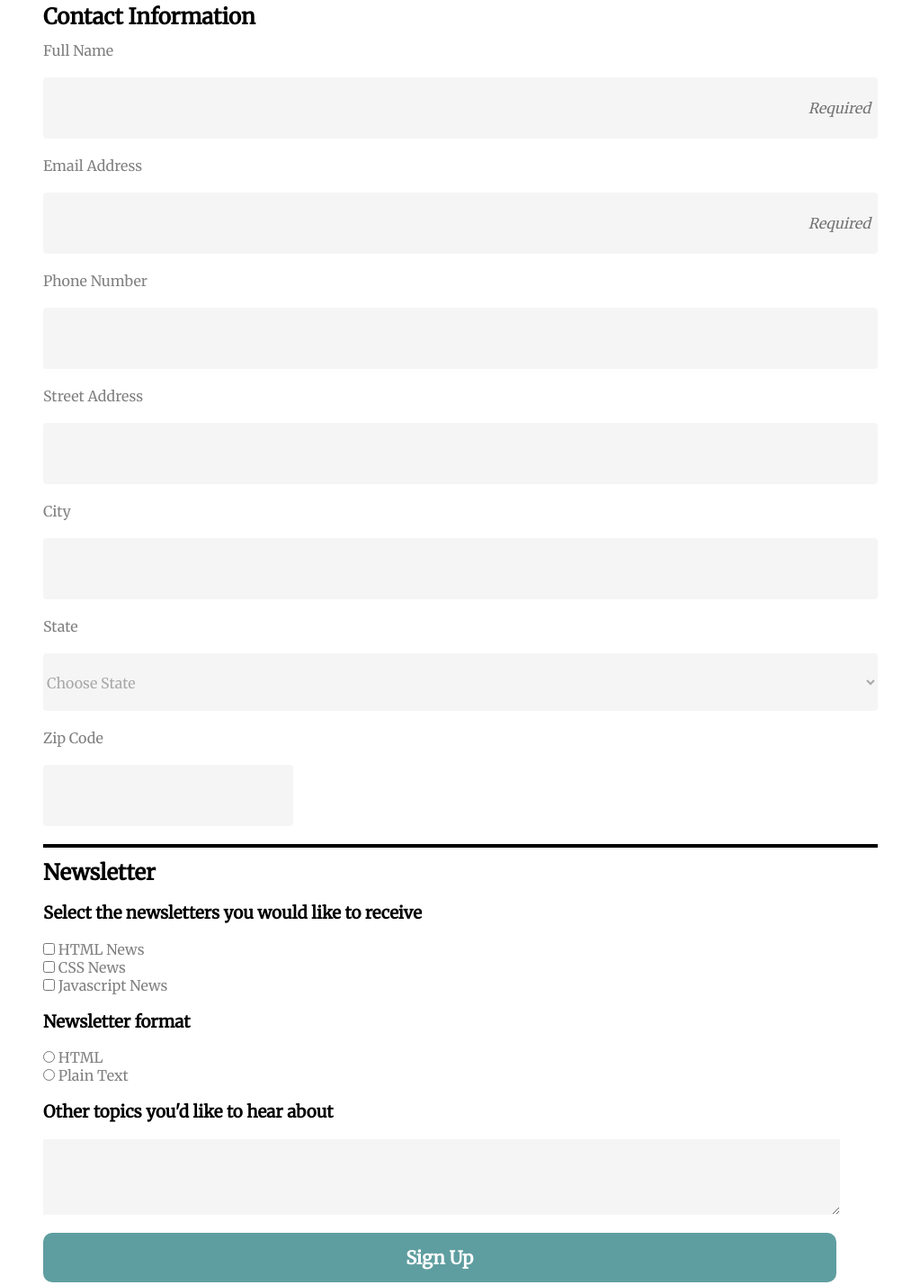
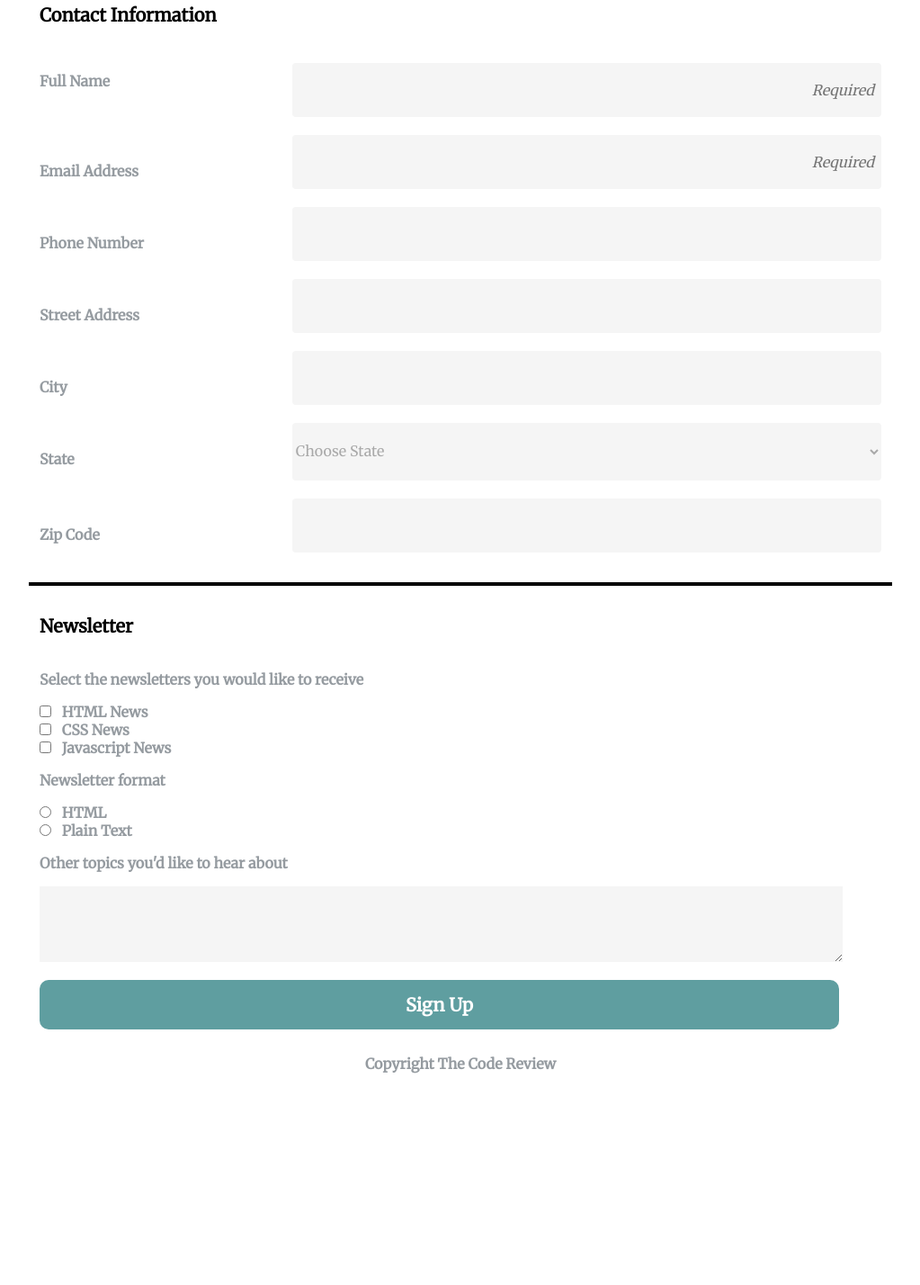
Before and after one commit to MaxwellKendall/Online-Form, a plain HTML site: page index.html in a window 1280 px wide. Shown: the part 208-1636 px from the top of the page at 90% size, without its empty margins (128-1151 px from the left). After the commit the page ends 1416 px from the top, so only its background shows below. Drawn offline with Linux system fonts and the light colour scheme.

Commit message:
Commit #2?

```diff
--- a/CSS/style.css
+++ b/CSS/style.css
@@ -8,10 +8,38 @@ Base Elements
     font-family: 'Merriweather', serif;
 }
 
+#contact,
+#newsletter {
+    border: none;
+    margin-top: 2em;
+}
+
+
+.container {
+    width: 95%;
+    margin: auto;
+}
+
+form {
+    width: 100%;
+}
+
+label,
+p {
+    color: #2d3944;
+    opacity: 0.5;
+    font-weight: bold;
+}
+
+h2 {
+    font-weight: bolder;
+    color: #2d3944;
+}
+
 #header-title {
     margin: .25em 0;
     margin-top: 0;
-    background-color: #191970;
+    background-color: #2d3944;
     color: white;
     padding: .5em;
     text-align: center;
@@ -23,11 +51,11 @@ hr {
 
 }
 
-h2 {
-    text-align: left;
-    margin: .5em 0;
+legend {
+    font-size: 1.25em;
+    margin: .75em 0;
+    font-weight: bold;
 }
-
 
 .beneath-header-container {
     padding: .25em .5em 0em .5em;
@@ -43,17 +71,6 @@ h2 {
     border: none;
 }
 
-.form {
-    display: block;
-    text-align: left;
-    padding: 1em;
-    border-radius: .5em;
-}
-
-.form label {
-    color: grey;
-}
-
 input:focus {
     border: solid 1px red;
 }
@@ -61,17 +78,13 @@ input:focus {
 input[type="text"]:nth-of-type(1n+1),
 select[name="State"] {
     background: #f5f5f5;
-    padding: 1.5em 0em;
+    padding: 1.25em 0em;
     border-radius: .25em;
     border: none;
     display: block;
     margin: 1.25em 0;
     width: 100%;
     outline: black;
-}
-
-.styled-select select {
-    height: 4em;
 }
 
 #name::-webkit-input-placeholder,
@@ -82,8 +95,11 @@ select[name="State"] {
     font-family: merriweather;
 }
 
-select:first-child {
-    color: darkgray;
+select:hover,
+input[type="submit"],
+input[type="radio"],
+input[type="checkbox"] {
+    cursor: pointer;
 }
 
 input[type="text"]:focus,
@@ -91,12 +107,15 @@ input[type="select"]:focus {
     border: .15em solid darkgray;
 }
 
-select:hover,
-input[type="submit"],
-input[type="radio"],
-input[type="checkbox"] {
-    cursor: pointer;
+select:first-child {
+    color: darkgray;
 }
+
+
+.styled-select select {
+    height: 4em;
+}
+
 
 textarea {
     background-color: #f5f5f5;
@@ -104,6 +123,14 @@ textarea {
     width: 95%;
     height: 5em;
     border: none;
+}
+
+fieldset#newsletter input {
+    margin-right: .5em;
+}
+
+#zipcode {
+    width: 30%;
 }
 
 #submit {
@@ -127,9 +154,7 @@ footer {
     margin: auto;
 }
 
-#zipcode {
-    width: 30%;
-}
+
 
 .one {
     border: none;
@@ -140,7 +165,7 @@ footer {
 
 .two {
     border: none;
-    height: .20em;
+    height: .05em;
     background-color: black;
     margin: .1em auto;
 }
@@ -161,6 +186,21 @@ Desktop/tablet Viewport
     #zipcode {
         width: 30%;
 }
+
+    fieldset#contact label {
+        width: 30%;
+        float: left;
+        line-height: 5;
+
+    }
+
+    #contact input,
+    #contact select {
+        width: 70%;
+        margin-left: auto;
+        margin-right: 0;
+    }
+
 }
 
 /***************************
--- a/index.html
+++ b/index.html
@@ -12,27 +12,27 @@
         <header>
             <h1 id="header-title">THE CODE REVIEW</h1>
         </header>
-        <div class="container">
         <div class="beneath-header-container">
         <h2 class="beneath-header-container">Sign Up for our Newsletter</h2>
         <p>Get the latest news on how your code is doing right in your inbox</p>
     </div> <!-- End of Beneath header container-->
-        <form action="example.hmtl" method="POST">
-            <div class="form">
-            <hr class="one">
-            <hr class="two">
-            <h2>Contact Information</h2>
-                <label>Full Name</label>
-                <input type="text" id="name" name="server_side" placeholder="Required">
-                <label>Email Address</label>
-                <input type="text" id="email" name="server_side" placeholder="Required">
-                <label>Phone Number</label>
-                <input type="text" id="xyz" name="server_side">
-                <label>Street Address</label>
-                <input type="text" id="xyz" name="server_side">
-                <label>City</label>
-                <input type="text" id="xyz" name="server_side">
-                <label>State</label>
+    <div class="container">
+    <hr class="one">
+    <hr class="two">
+        <form action="example.html" method="POST">
+            <fieldset id="contact">
+            <legend>Contact Information</legend>
+                <label for="name">Full Name</label>
+                <input type="text" id="name" name="name" placeholder="Required">
+                <label for="email">Email Address</label>
+                <input type="text" id="email" name="email" placeholder="Required">
+                <label for="number">Phone Number</label>
+                <input type="text" id="number" name="number">
+                <label for="address">Street Address</label>
+                <input type="text" id="address" name="address">
+                <label for="city">City</label>
+                <input type="text" id="city" name="city">
+                <label for="state">State</label>
                 <div class="styled-select">
                 <select id="state" name="State" placeholder="Choose State">
                         <option value="" selected id="grey">Choose State</option>
@@ -91,28 +91,29 @@
                 </div>
                 <label for="zipcode">Zip Code</label>
                 <input type="text" id="zipcode" name="server_side">
-            </form>
-            <form>
-                <hr class="two">
-                <h2>Newsletter</h2>
-                <h3>Select the newsletters you would like to receive</h3>
-                <input type="checkbox" id="xyz" name="server_side">
-                <label>HTML News</label><br>
-                <input type="checkbox" id="xyz" name="server_side">
-                <label>CSS News</label><br>
-                <input type="checkbox" id="xyz" name="server_side">
-                <label>Javascript News</label><br>
-                <h3>Newsletter format</h3>
-                <input type="radio" id="xyz" name="server_side">
-                <label>HTML</label><br>
-                <input type="radio" id="xyz" name="server_side">
-                <label>Plain Text</label><br>
-                <h3>Other topics you'd like to hear about</h3>
-                <textarea type="text" id="textarea" name="server_side"></textarea>
-                <input type="submit" value="Sign Up" id="submit" name="server_side">
+            </fieldset>
+            <hr class="one">
+            <fieldset id="newsletter">
+                <legend>Newsletter</legend>
+                <p>Select the newsletters you would like to receive</p>
+                <input type="checkbox" id="html" name="html">
+                <label for="html">HTML News</label><br>
+                <input type="checkbox" id="css" name="css">
+                <label for="css">CSS News</label><br>
+                <input type="checkbox" id="js" name="js">
+                <label for="js">Javascript News</label><br>
+                <p>Newsletter format</p>
+                <input type="radio" id="html2" name="html2">
+                <label for=""html2>HTML</label><br>
+                <input type="radio" id="plaintext" name="plaintext">
+                <label for="plaintext">Plain Text</label><br>
+                <p>Other topics you'd like to hear about</p>
+                <textarea type="text" id="textarea" name="textarea"></textarea>
+                <input type="submit" value="Sign Up" id="submit" name="submit">
             </div><!-- End of Form Div -->
             </fieldset>
         </form>
+    </div>
         <footer>
             <p>Copyright The Code Review</p>
         </footer>
```
